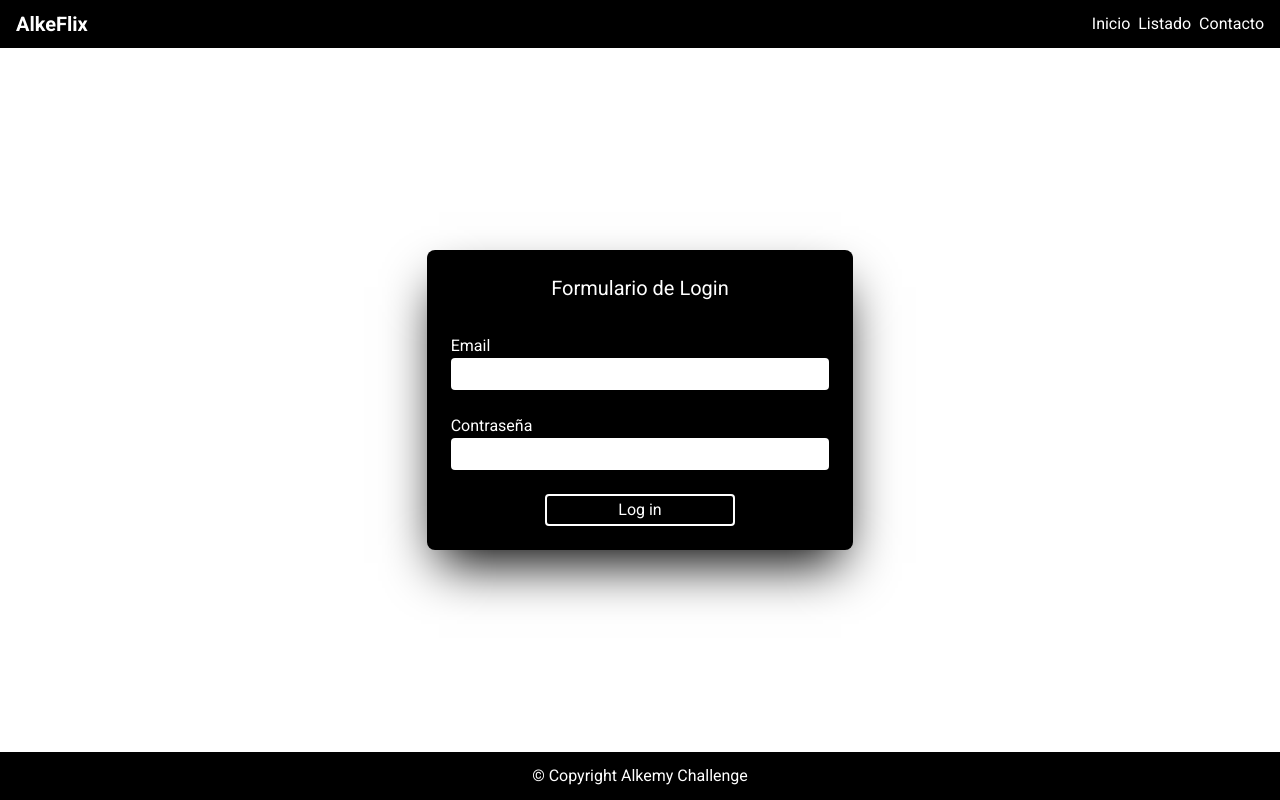
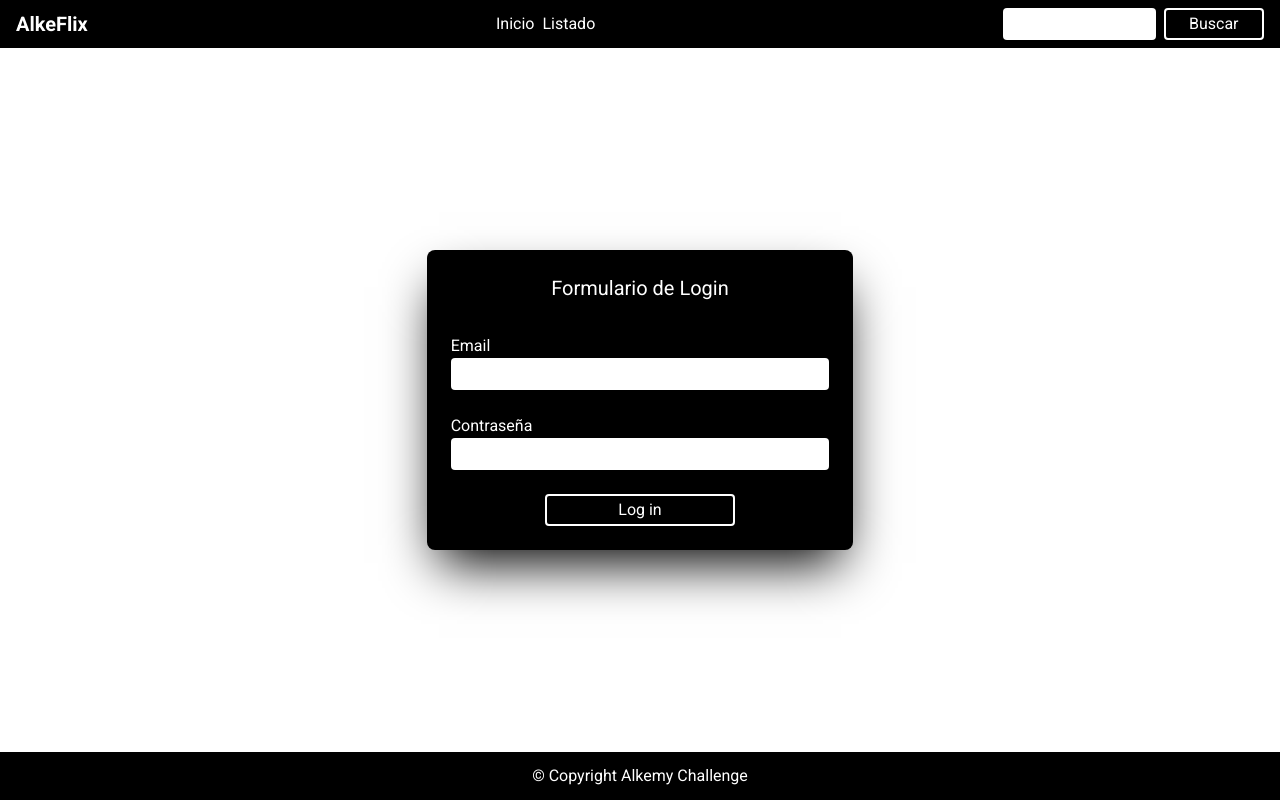
Before and after one commit to brianlagranda/alkemy-challenge-moviedb, a React (Vite) app: page / in a window 1280 px wide. Built offline with nearby package versions, Linux system fonts and the light colour scheme.

Commit message:
feat: Add Search component

```diff
--- /dev/null
+++ b/src/components/Buscador.tsx
@@ -0,0 +1,48 @@
+import Swal from 'sweetalert2';
+import withReactContent from 'sweetalert2-react-content';
+import { useNavigate } from 'react-router-dom';
+
+const MySwal = withReactContent(Swal);
+
+const Buscador = () => {
+    const navigate = useNavigate();
+    const submitHandler = (e: React.FormEvent<HTMLFormElement>) => {
+        e.preventDefault();
+
+        const keyword = e.currentTarget.keyword.value.trim();
+
+        if (keyword.length === 0) {
+            return MySwal.fire({
+                title: 'Debes ingresar una palabra clave',
+                icon: 'warning',
+            });
+        } else if (keyword.length < 4) {
+            return MySwal.fire({
+                title: 'Debes ingresar más de 3 caracteres',
+                icon: 'warning',
+            });
+        } else {
+            navigate(`/resultados?keyword=${keyword}`);
+        }
+    };
+
+    return (
+        <form onSubmit={submitHandler} className="flex gap-2">
+            <label>
+                <input
+                    className="h-8 w-full rounded p-2 text-black outline-black"
+                    type="text"
+                    name="keyword"
+                ></input>
+            </label>
+            <button
+                className="mx-auto h-8 w-1/2 rounded border-2 border-white hover:bg-white hover:font-bold hover:text-black"
+                type="submit"
+            >
+                Buscar
+            </button>
+        </form>
+    );
+};
+
+export default Buscador;
--- a/src/components/Header.tsx
+++ b/src/components/Header.tsx
@@ -1,4 +1,5 @@
 import { Link } from 'react-router-dom';
+import Buscador from './Buscador';
 
 const Header = () => {
     return (
@@ -14,11 +15,9 @@ const Header = () => {
                     <li className="hover:bg-white hover:text-black">
                         <Link to="/listado">Listado</Link>
                     </li>
-                    <li className="hover:bg-white hover:text-black">
-                        <Link to="/contacto">Contacto</Link>
-                    </li>
                 </ul>
             </nav>
+            <Buscador />
         </header>
     );
 };
```
